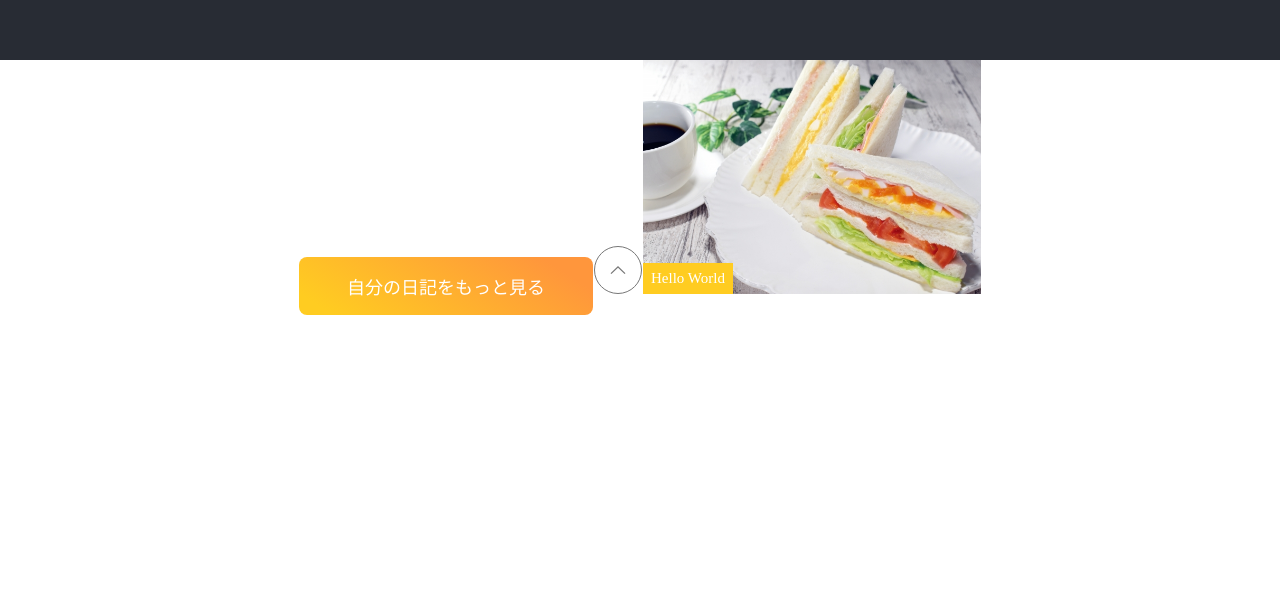
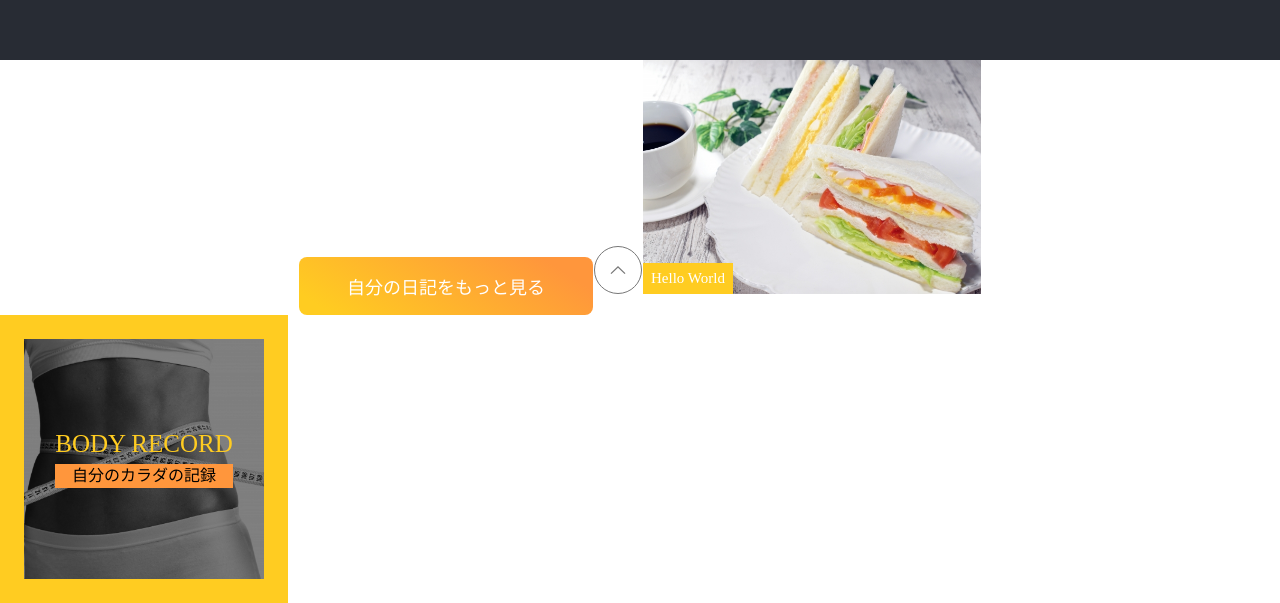
Before and after one commit to nguyennghi3489/healthy-web, a React (Create React App) app: page / in a window 1280 px wide. Shown: the part 804-1407 px from the top of the page. Before the commit the page ends 1119 px from the top, so only its background shows below. Built offline with nearby package versions, Linux system fonts and the light colour scheme.

Commit message:
feat: add record box component

```diff
--- a/src/App.tsx
+++ b/src/App.tsx
@@ -2,6 +2,7 @@ import "./App.css";
 import { BackToTopButton } from "./components/back-to-top-button";
 import { Button } from "./components/button";
 import { Header } from "./components/header";
+import { RecordBox } from "./components/record-box";
 import { Thumbnail } from "./components/thumbnail";
 function App() {
   return (
@@ -13,6 +14,11 @@ function App() {
       <Button>自分の日記をもっと見る</Button>
       <BackToTopButton />
       <Thumbnail url="images/m01.jpg" text="Hello World" />
+      <RecordBox
+        url="images/MyRecommend-1.jpg"
+        title="BODY RECORD"
+        description="自分のカラダの記録"
+      />
     </div>
   );
 }
--- /dev/null
+++ b/src/components/record-box/index.tsx
@@ -0,0 +1,26 @@
+import styles from "./record-box.module.css";
+
+interface IRecordBox {
+  url: string;
+  title: string;
+  description: string;
+}
+
+export const RecordBox = ({ url, title, description }: IRecordBox) => {
+  return (
+    <div className={styles.wrapper}>
+      <div
+        className={styles.container}
+        style={{
+          backgroundImage: `url(${url})`,
+        }}
+      ></div>
+      <div className={styles.contentContainer}>
+        <div className={styles.content}>
+          <h3 className={styles.title}>{title}</h3>
+          <p className={styles.description}>{description}</p>
+        </div>
+      </div>
+    </div>
+  );
+};
--- /dev/null
+++ b/src/components/record-box/record-box.module.css
@@ -0,0 +1,40 @@
+.wrapper {
+  border: var(--spacing-6) solid var(--color-primary-300);
+  width: 240px;
+  height: 240px;
+  display: flex;
+  background-color: #000000;
+  position: relative;
+}
+
+.container {
+  display: flex;
+  align-items: center;
+  justify-content: center;
+  background-size: 160% auto;
+  flex: 1;
+  mix-blend-mode: luminosity;
+  opacity: 0.5;
+}
+
+.contentContainer {
+  position: absolute;
+  top: 0;
+  left: 0;
+  right: 0;
+  bottom: 0;
+  display: flex;
+  align-items: center;
+  justify-content: center;
+}
+
+.title {
+  color: var(--color-primary-300);
+  font-size: var(--font-xxxlg);
+  margin-bottom: var(--spacing-2);
+}
+
+.description {
+  background-color: var(--color-primary-400);
+  padding: var(--spacing-1) 0;
+}
```
